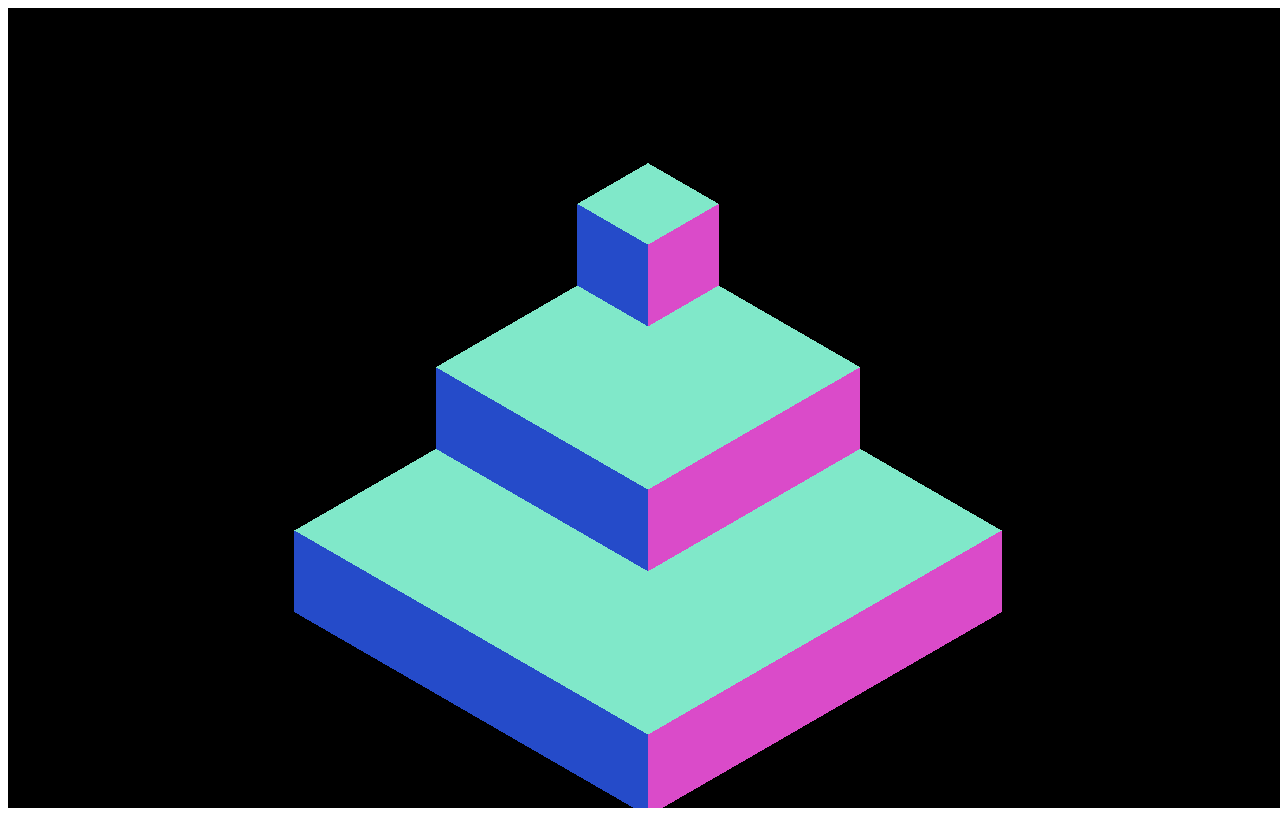
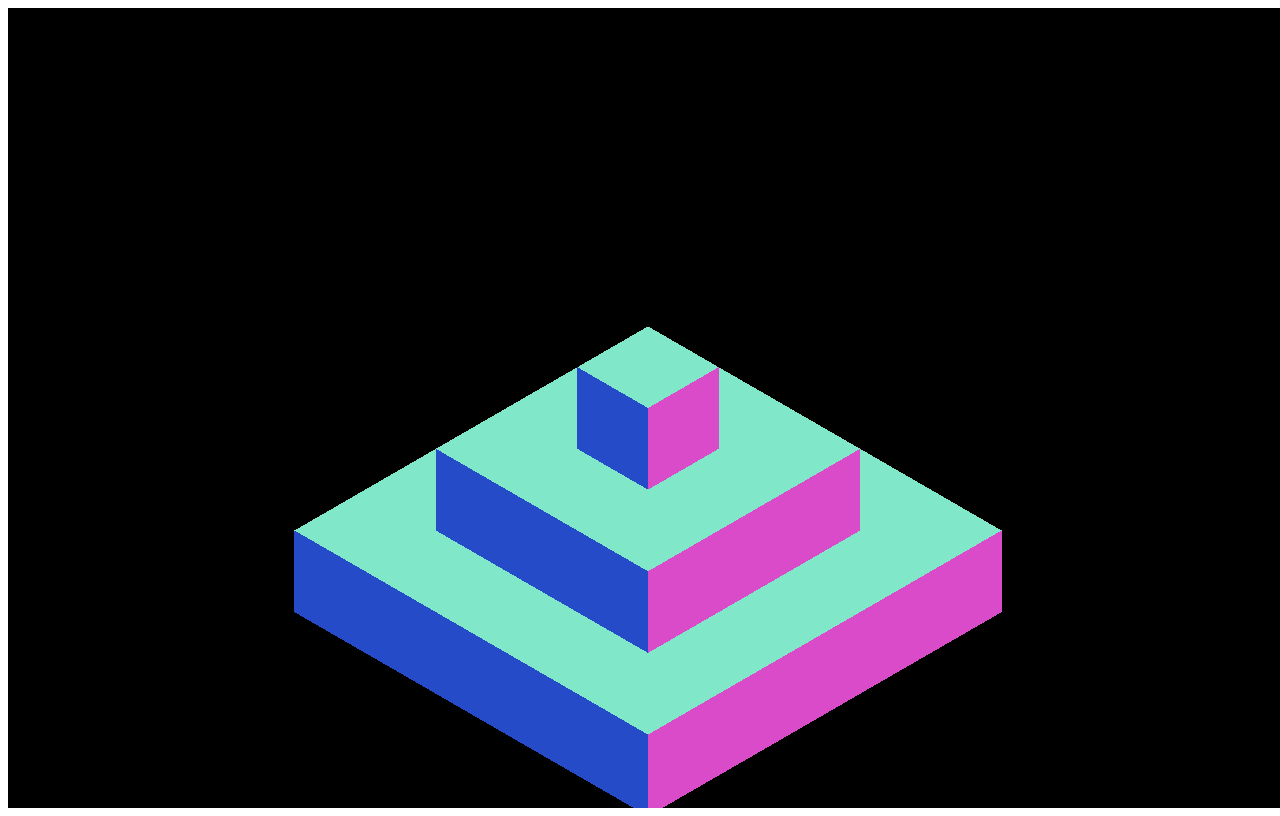
Before and after one commit to mdobson/three.js-samples-and-learning, a website: page app/isometric.html in a window 1280 px wide. Drawn offline with Linux system fonts and the light colour scheme.

Commit message:
Made pyramid\!

```diff
--- a/app/isometric.html
+++ b/app/isometric.html
@@ -81,8 +81,8 @@
         for(var i = 0; i < 5; i++) {
           for(var j = 0; j < 5; j ++) {
             var size = 10;
-            var vec = new THREE.Vector3(size * j, 0, size * i);
-            var vox = new Voxel({ vector: vec });
+            var vec = new THREE.Vector3(size * j , 0, size * i );
+            var vox = new Voxel({ vector:vec });
             scene.add(vox.mesh);
           }
         }
@@ -94,7 +94,7 @@
           for(var i = 0; i < squareSize; i++) {
             for(var j = 0; j < squareSize; j ++) {
               var size = 10;
-              var vec = new THREE.Vector3(size * j, size * l, size * i);
+              var vec = new THREE.Vector3(size * j + (size * l), size * l, size * i + (size * l));
               var vox = new Voxel({ vector: vec });
               scene.add(vox.mesh);
             }
```
